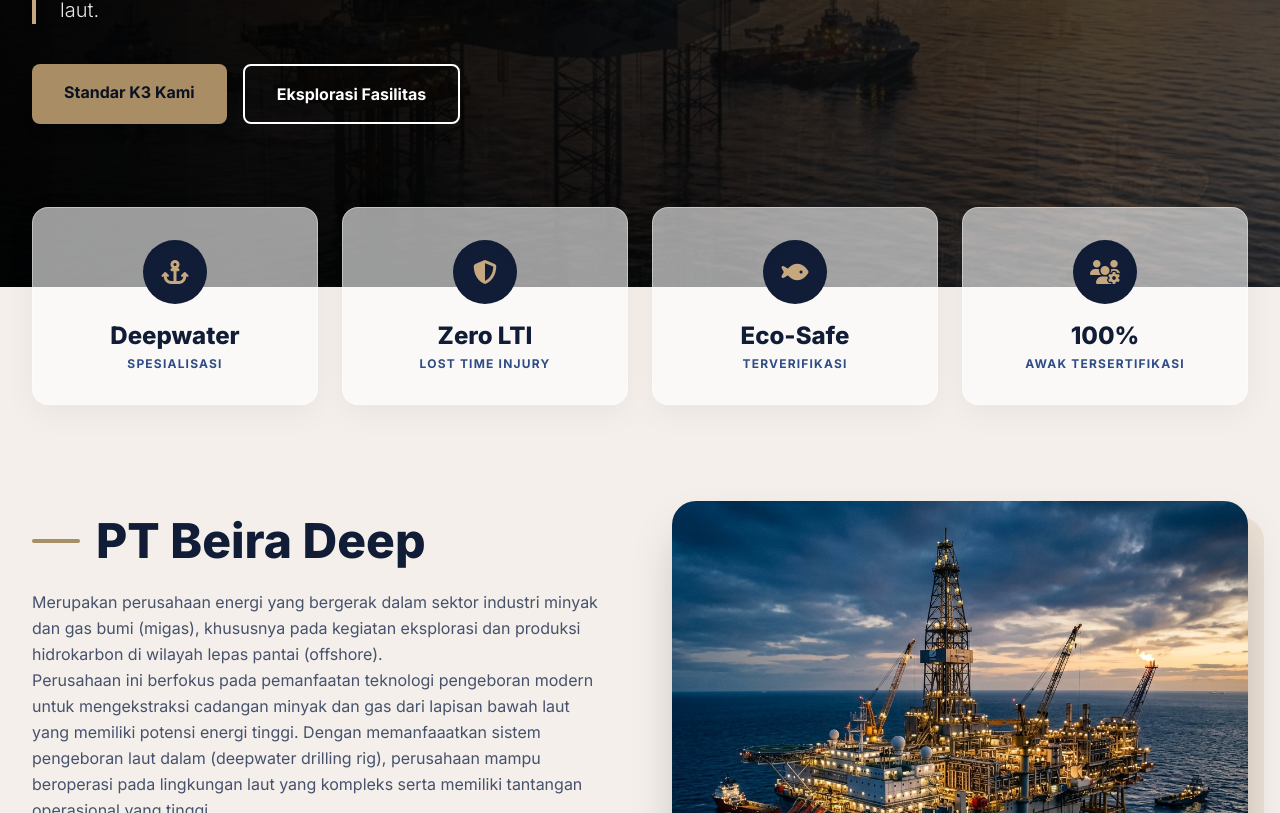
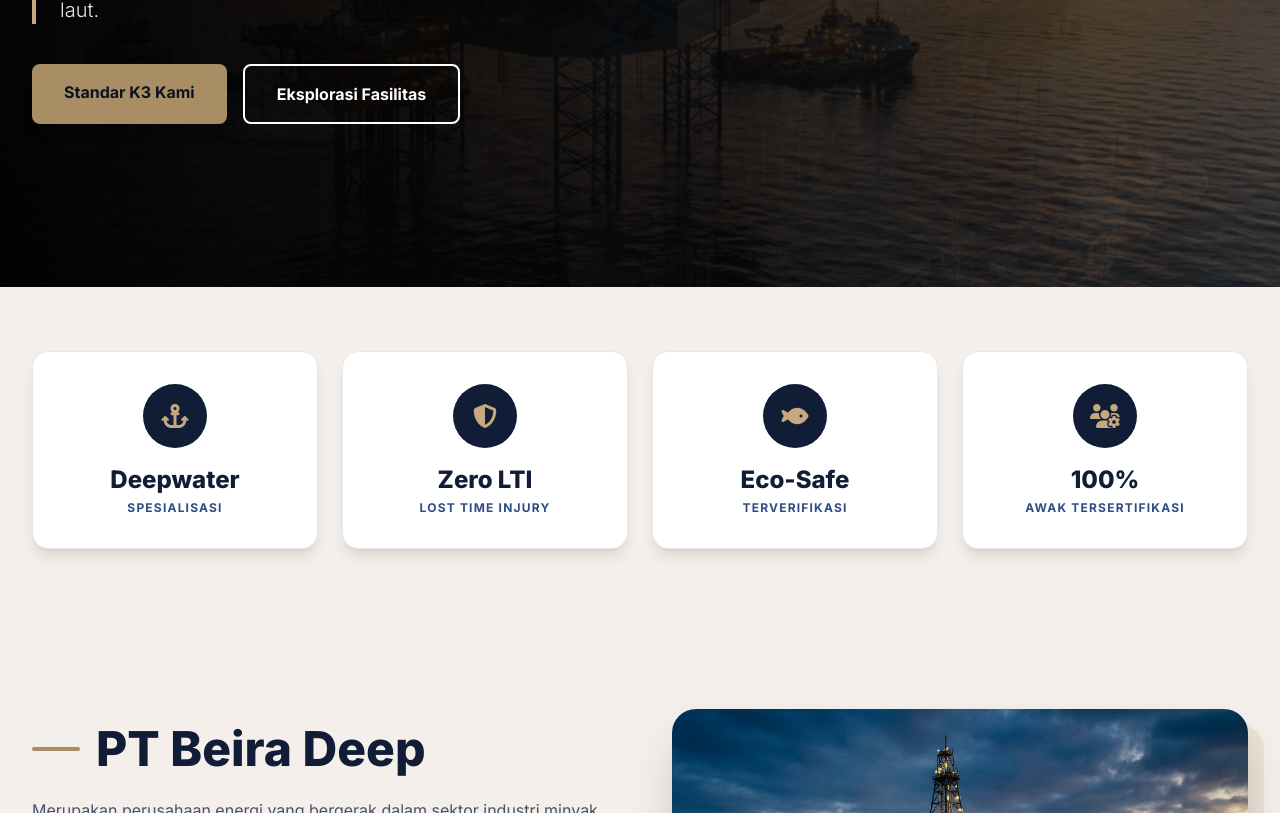
Before and after one commit to Fii2X05/k3-website-frontend, a React (Vite) app in the folder k3-website/: page / in a window 1280 px wide. Shown: the part 593-1406 px from the top of the page. Built offline with nearby package versions, Linux system fonts and the light colour scheme.

Commit message:
Feast: Minor improvement hover card and playback video

```diff
--- a/k3-website/package.json
+++ b/k3-website/package.json
@@ -12,7 +12,7 @@
   "dependencies": {
     "react": "^19.2.5",
     "react-dom": "^19.2.5",
-    "react-router-dom": "^7.15.1"
+    "react-router-dom": "^7.17.0"
   },
   "devDependencies": {
     "@eslint/js": "^10.0.1",
--- a/k3-website/src/pages/Home.tsx
+++ b/k3-website/src/pages/Home.tsx
@@ -81,37 +81,40 @@
         </div>
       </section>
 
-      {/* Stats / Value Proposition Cards */}
-      <section className="relative z-20 -mt-20 px-4 sm:px-6 lg:px-8 max-w-7xl mx-auto">
-        {/* Uniform Grid Setup */}
+{/* 2. DEDICATED CARD SECTION (Berdiri Sendiri)
+          - Dihapus: -mt-20
+          - Ditambahkan: py-16 (memberikan ruang lega atas dan bawah)
+      */}
+      <section className="relative z-20 py-16 px-4 sm:px-6 lg:px-8 max-w-7xl mx-auto">
         <div className="grid grid-cols-2 md:grid-cols-4 gap-4 md:gap-6 animate-on-scroll">
 
-          <div className="glass-panel p-6 md:p-8 rounded-2xl flex flex-col items-center text-center group transition-all duration-300 hover:-translate-y-2 h-full">
-            <div className="w-16 h-16 rounded-full bg-navy-900 flex items-center justify-center mb-4 group-hover:scale-110 transition-transform duration-300 shadow-inner">
+          {/* Cards: Ditambahkan transform-gpu agar animasi lebih mulus */}
+          <div className="bg-white border border-gray-200 shadow-lg p-6 md:p-8 rounded-2xl flex flex-col items-center text-center group transition-all duration-300 transform-gpu hover:-translate-y-3 hover:shadow-2xl h-full cursor-pointer">
+            <div className="w-16 h-16 rounded-full bg-navy-900 flex items-center justify-center mb-4 group-hover:scale-110 transition-transform duration-300">
               <i className="fas fa-anchor text-gold-500 text-2xl"></i>
             </div>
             <h3 className="text-xl md:text-2xl font-black text-navy-900 mb-1">Deepwater</h3>
             <p className="text-xs text-navy-600 font-bold tracking-widest uppercase">Spesialisasi</p>
           </div>
 
-          <div className="glass-panel p-6 md:p-8 rounded-2xl flex flex-col items-center text-center group transition-all duration-300 hover:-translate-y-2 h-full">
-            <div className="w-16 h-16 rounded-full bg-navy-900 flex items-center justify-center mb-4 group-hover:scale-110 transition-transform duration-300 shadow-inner">
+          <div className="bg-white border border-gray-200 shadow-lg p-6 md:p-8 rounded-2xl flex flex-col items-center text-center group transition-all duration-300 transform-gpu hover:-translate-y-3 hover:shadow-2xl h-full cursor-pointer">
+            <div className="w-16 h-16 rounded-full bg-navy-900 flex items-center justify-center mb-4 group-hover:scale-110 transition-transform duration-300">
               <i className="fas fa-shield-alt text-gold-500 text-2xl"></i>
             </div>
             <h3 className="text-xl md:text-2xl font-black text-navy-900 mb-1">Zero LTI</h3>
             <p className="text-xs text-navy-600 font-bold tracking-widest uppercase">Lost Time Injury</p>
           </div>
 
-          <div className="glass-panel p-6 md:p-8 rounded-2xl flex flex-col items-center text-center group transition-all duration-300 hover:-translate-y-2 h-full">
-            <div className="w-16 h-16 rounded-full bg-navy-900 flex items-center justify-center mb-4 group-hover:scale-110 transition-transform duration-300 shadow-inner">
+          <div className="bg-white border border-gray-200 shadow-lg p-6 md:p-8 rounded-2xl flex flex-col items-center text-center group transition-all duration-300 transform-gpu hover:-translate-y-3 hover:shadow-2xl h-full cursor-pointer">
+            <div className="w-16 h-16 rounded-full bg-navy-900 flex items-center justify-center mb-4 group-hover:scale-110 transition-transform duration-300">
               <i className="fas fa-fish text-gold-500 text-2xl"></i>
             </div>
             <h3 className="text-xl md:text-2xl font-black text-navy-900 mb-1">Eco-Safe</h3>
             <p className="text-xs text-navy-600 font-bold tracking-widest uppercase">Terverifikasi</p>
           </div>
 
-          <div className="glass-panel p-6 md:p-8 rounded-2xl flex flex-col items-center text-center group transition-all duration-300 hover:-translate-y-2 h-full">
-            <div className="w-16 h-16 rounded-full bg-navy-900 flex items-center justify-center mb-4 group-hover:scale-110 transition-transform duration-300 shadow-inner">
+          <div className="bg-white border border-gray-200 shadow-lg p-6 md:p-8 rounded-2xl flex flex-col items-center text-center group transition-all duration-300 transform-gpu hover:-translate-y-3 hover:shadow-2xl h-full cursor-pointer">
+            <div className="w-16 h-16 rounded-full bg-navy-900 flex items-center justify-center mb-4 group-hover:scale-110 transition-transform duration-300">
               <i className="fas fa-users-cog text-gold-500 text-2xl"></i>
             </div>
             <h3 className="text-xl md:text-2xl font-black text-navy-900 mb-1">100%</h3>
--- a/k3-website/src/pages/K3.tsx
+++ b/k3-website/src/pages/K3.tsx
@@ -219,6 +219,61 @@
         </div>
       </section>
 
+      {/* Video Edukasi & Pelatihan Keselamatan */}
+      <section className="py-20 bg-sand-100 border-t border-gold-500/10">
+        <div className="max-w-7xl mx-auto px-4 sm:px-6 lg:px-8">
+            <div className="text-center mb-12 animate-on-scroll">
+              <h2 className="text-gold-600 font-bold tracking-[0.2em] uppercase text-sm mb-3">Edukasi & Pelatihan</h2>
+              <h3 className="text-3xl md:text-4xl font-black text-navy-900 mb-4">Video Keselamatan Operasional</h3>
+              <p className="text-navy-800/80 max-w-3xl mx-auto text-lg">
+                Pelajari lebih lanjut mengenai praktik keselamatan di lingkungan pengeboran minyak dan gas serta standar regulasi internasional yang diterapkan.
+              </p>
+            </div>
+
+            <div className="grid md:grid-cols-2 gap-8 animate-on-scroll">
+              {/* Video 1: Oil & Gas Drilling rig safety */}
+              <div className="bg-white p-4 rounded-2xl shadow-sm border border-sand-200 hover:shadow-lg transition-shadow duration-300">
+                <div className="relative w-full rounded-xl overflow-hidden pt-[56.25%]">
+                  <iframe
+                    className="absolute top-0 left-0 w-full h-full"
+                    src="https://www.youtube.com/embed/2oXJbdxryCs"
+                    title="Oil & Gas Drilling rig safety | Animated Safety Videos | TECH EHS"
+                    frameBorder="0"
+                    allow="accelerometer; autoplay; clipboard-write; encrypted-media; gyroscope; picture-in-picture; web-share"
+                    allowFullScreen
+                  ></iframe>
+                </div>
+                <div className="mt-5 px-2 pb-2">
+                  <h4 className="font-bold text-navy-900 text-lg mb-2">Oil & Gas Drilling Rig Safety</h4>
+                  <p className="text-sm text-navy-700/80">
+                    Video edukasi animasi dari TECH EHS mengenai mitigasi bahaya titik jepit (pinch point) dan praktik keselamatan dasar saat beroperasi di rig pengeboran minyak dan gas.
+                  </p>
+                </div>
+              </div>
+
+              {/* Video 2: OSHA Oil and Gas Safety Standards */}
+              <div className="bg-white p-4 rounded-2xl shadow-sm border border-sand-200 hover:shadow-lg transition-shadow duration-300">
+                <div className="relative w-full rounded-xl overflow-hidden pt-[56.25%]">
+                  <iframe
+                    className="absolute top-0 left-0 w-full h-full"
+                    src="https://www.youtube.com/embed/h4NuE7wY_pg"
+                    title="OSHA Oil and Gas Safety Standards"
+                    frameBorder="0"
+                    allow="accelerometer; autoplay; clipboard-write; encrypted-media; gyroscope; picture-in-picture; web-share"
+                    allowFullScreen
+                  ></iframe>
+                </div>
+                <div className="mt-5 px-2 pb-2">
+                  <h4 className="font-bold text-navy-900 text-lg mb-2">OSHA Oil & Gas Safety Standards</h4>
+                  <p className="text-sm text-navy-700/80">
+                    Ulasan komprehensif terkait standar keselamatan kerja OSHA (Occupational Safety and Health Administration) untuk perlindungan pekerja di industri ekstraksi migas.
+                  </p>
+                </div>
+              </div>
+            </div>
+        </div>
+      </section>
+
     </div>
   );
 }
```
Also changed, not shown: 1 other file (tests, documents, lock files or other folders).
